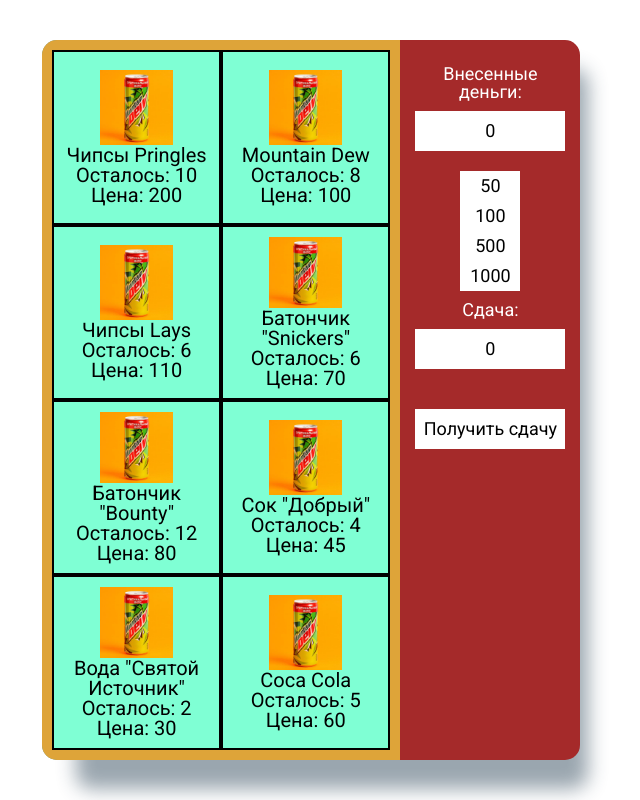
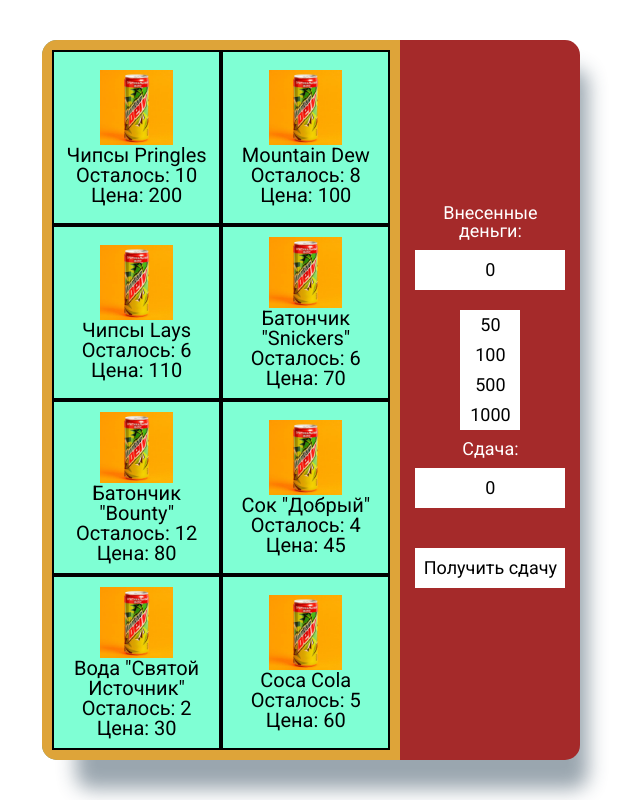
Before and after one commit to Kremix1/vending-machine, a React (Create React App) app: page / in a window 1280 px wide. Shown: the whole page, without its empty margins (342-982 px from the left). Built offline with nearby package versions, Linux system fonts and the light colour scheme.

Commit message:
Убраны логи + правка выделения

```diff
--- a/src/Components/ControlPanel.jsx
+++ b/src/Components/ControlPanel.jsx
@@ -10,7 +10,6 @@ export const ControlPanel = (props) => {
     const analyzeMoney = () => {
         //Сюда валидация, если пользователя кончились
         setShortChange(props.money - props.shoppingCart)
-        console.log(shortChange)
     }
     const giveShortBack = () => {
         //Сюда валидация, если нет столько денег в автомате, сколько требуется, для сдачи
--- a/src/Components/GoodsWindow.jsx
+++ b/src/Components/GoodsWindow.jsx
@@ -10,7 +10,6 @@ export const GoodsWindow = (props) => {
                 item.name == itemName ? { ...item, ['totalGoods']: item.totalGoods - 1} : item
             )
         );
-        console.log(props.shoppingCart)
     }
     return(
         <>
--- a/src/styles/controlPanel.scss
+++ b/src/styles/controlPanel.scss
@@ -1,4 +1,8 @@
 .control-panel{
+    -webkit-user-select: none;
+    -moz-user-select: none;
+    -ms-user-select: none;
+    user-select: none;
     font-size: 18px;
     flex: 30% 0 0;
     background-color: brown;
@@ -7,6 +11,7 @@
     flex-direction: column;
     align-items: center;
     border-radius: 0 15px 15px 0;
+    padding: 30% 15px 15px 15px;
     &__title{
         margin: 10px 0 10px 0;
         color: #fff
--- a/src/styles/goodsWindow.scss
+++ b/src/styles/goodsWindow.scss
@@ -1,4 +1,8 @@
 .goods-window{
+    -webkit-user-select: none;
+    -moz-user-select: none;
+    -ms-user-select: none;
+    user-select: none;
     display: flex;
     flex: 70% 0 0;
     flex-direction: row;
```
